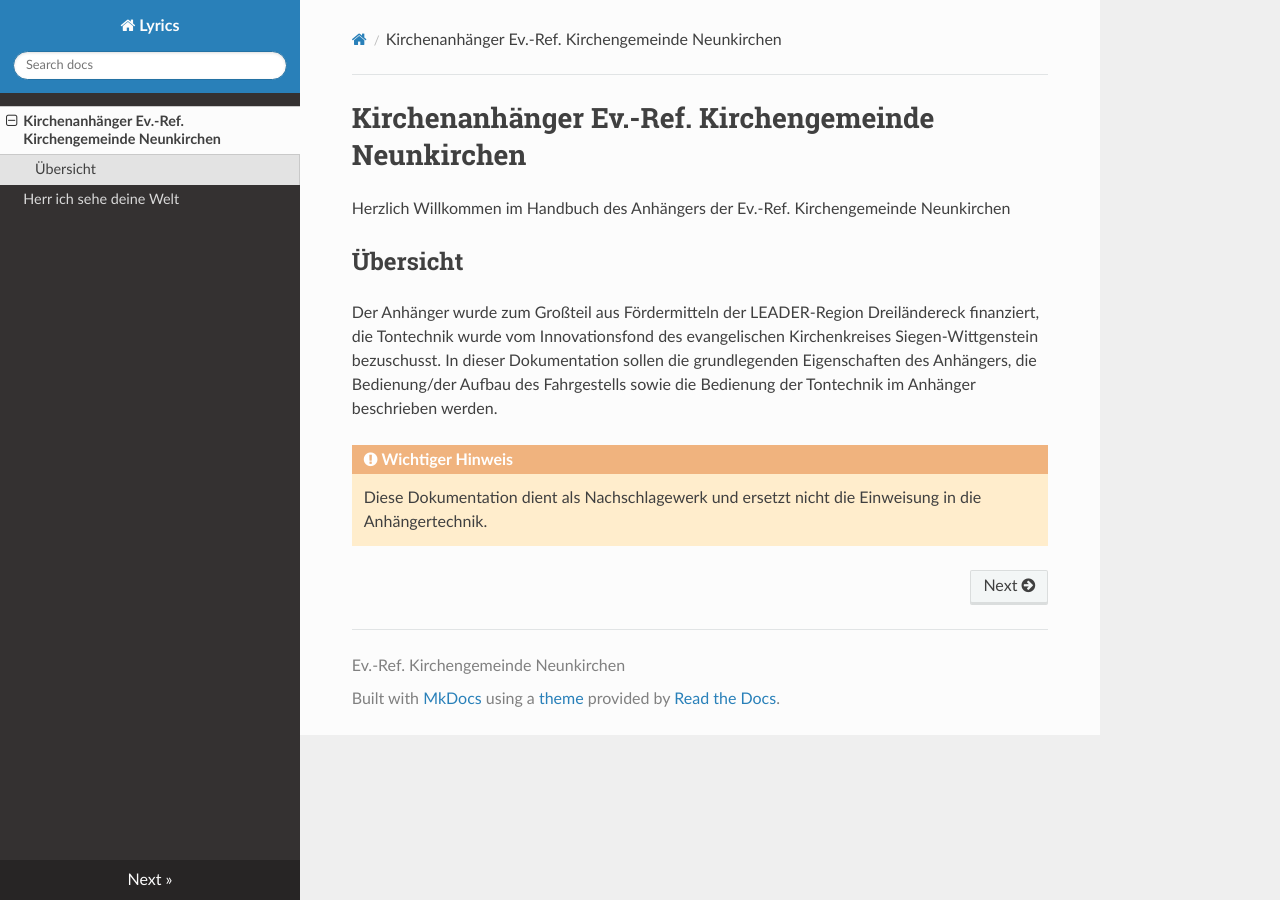
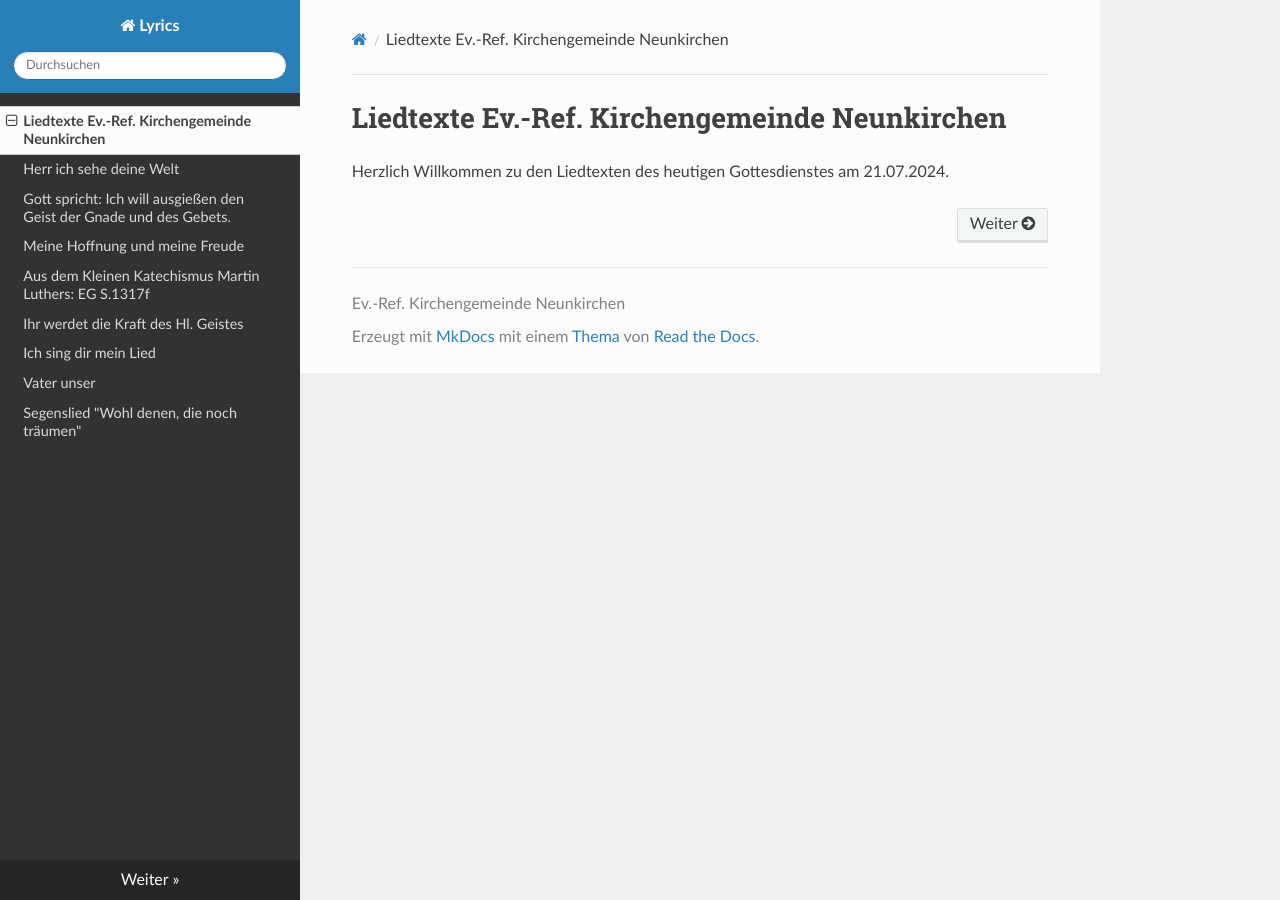
Before and after one commit to Ev-Ref-Kirchengemeinde-Neunkirchen/lyrics, an MkDocs documentation site: the page built from docs/index.md, in a window 1280 px wide. Built offline with MkDocs 1.6.1, drawn with Linux system fonts in a browser that asks for light colours; nearby versions of some CDN libraries.

Commit message:
New stuff

```diff
--- /dev/null
+++ b/docs/Glaubensbekenntnis_kleiner_Katechismus.md
@@ -0,0 +1,17 @@
+# Aus dem Kleinen Katechismus Martin Luthers: EG S.1317f
+
+## Zum 3. Glaubensartikel: Von der Heiligung
+
+**Ich glaube an den Heiligen Geist**, die heilige christliche Kirche, Gemeinschaft der Heiligen, Vergebung der Sünden, Auferstehung der Toten und das ewige Leben. Amen
+
+Was meint das?
+
+*Ich glaube, daß ich nicht aus eigener Vernunft noch Kraft an Jesus Christus, meinen Herrn, glauben oder zu ihm kommen kann.*
+
+*Sondern der Heilige Geist hat mich durch das Evangelium berufen, mit seinen Gaben erleuchtet und im rechten Glauben geheiligt und erhalten.*
+
+*Gleichwie er die ganze Christenheit auf Erden beruft, sammelt, erleuchtet, heiligt und bei Jesus Christus erhält im rechten, einigen Glauben.*
+
+*In welcher Christenheit er mir und allen Gläubigen täglich alle Sünden reichlich vergibt. Und am Jüngsten Tage mich und alle Toten auferwecken wird. Und mir samt allen Gläubigen in Christus ein ewiges Leben geben wird.*
+
+*Das ist gewißlich wahr.*
--- a/docs/index.md
+++ b/docs/index.md
@@ -1,11 +1,3 @@
-# Kirchenanhänger Ev.-Ref. Kirchengemeinde Neunkirchen
+# Liedtexte Ev.-Ref. Kirchengemeinde Neunkirchen
 
-Herzlich Willkommen im Handbuch des Anhängers der Ev.-Ref. Kirchengemeinde Neunkirchen
-
-## Übersicht
-
-Der Anhänger wurde zum Großteil aus Fördermitteln der LEADER-Region Dreiländereck finanziert, die Tontechnik wurde vom Innovationsfond des evangelischen Kirchenkreises Siegen-Wittgenstein bezuschusst. In dieser Dokumentation sollen die grundlegenden Eigenschaften des Anhängers, die Bedienung/der Aufbau des Fahrgestells sowie die Bedienung der Tontechnik im Anhänger beschrieben werden.
-
-!!! warning "Wichtiger Hinweis"
-
-    Diese Dokumentation dient als Nachschlagewerk und ersetzt nicht die Einweisung in die Anhängertechnik.
+Herzlich Willkommen zu den Liedtexten des heutigen Gottesdienstes am 21.07.2024.
--- a/mkdocs.yml
+++ b/mkdocs.yml
@@ -2,7 +2,9 @@ site_name: "Lyrics"
 site_url: https://ev-ref-kirchengemeinde-neunkirchen.github.io/lyrics/
 site_description: "Liedtexte und weitere Inhalte für Open-Air-Gottesdienste der Ev.-Ref. Kirchengemeinde Neunkirchen"
 copyright: "Ev.-Ref. Kirchengemeinde Neunkirchen"
-theme: readthedocs
+theme:
+  name: readthedocs
+  locale: de
 markdown_extensions:
   - admonition
   - attr_list
@@ -12,3 +14,10 @@ plugins:
 nav:
   - index.md
   - Herr ich sehe deine Welt-lyrics.md
+  - Gott_spricht_ich_will_ausgießen.md
+  - Meine_Hoffnung_und_meine_Freude.md
+  - Glaubensbekenntnis_kleiner_Katechismus.md
+  - Ihr_werdet_die_Kraft_des_hl_Geistes.md
+  - Ich_sing_dir_mein_Lied.md
+  - Vater_unser.md
+  - Segenslied_wohl_denen_die_noch_träumen.md
```
Also changed, not shown: docs/Gott_spricht_ich_will_ausgießen.md (added, +19 -0 lines), docs/Ich_sing_dir_mein_Lied.md (added, +31 -0 lines), docs/Ihr_werdet_die_Kraft_des_hl_Geistes.md (added, +8 -0 lines), docs/Meine_Hoffnung_und_meine_Freude.md (added, +7 -0 lines), docs/Segenslied_wohl_denen_die_noch_träumen.md (added, +31 -0 lines), docs/Vater_unser.md (added, +15 -0 lines).
